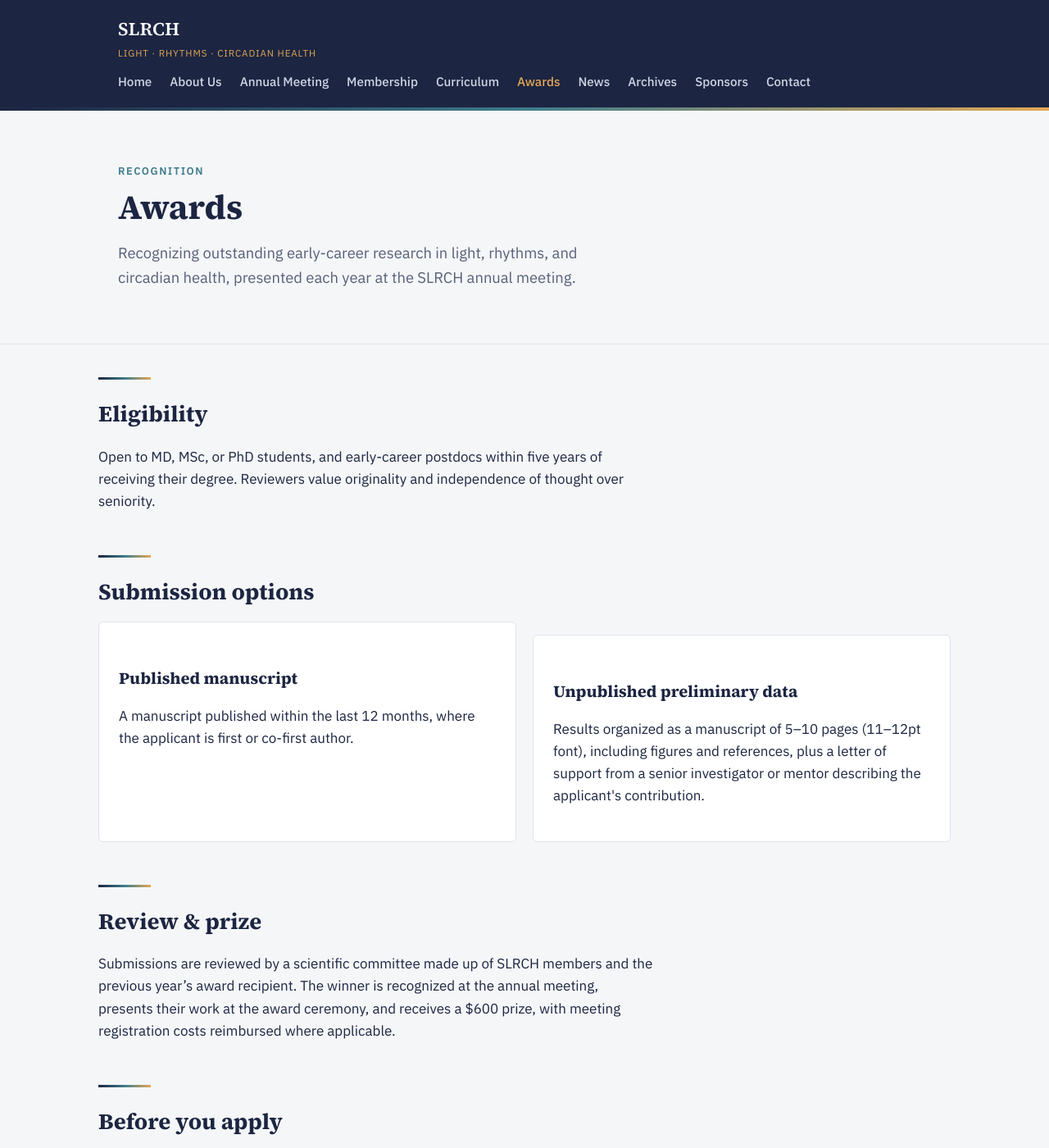
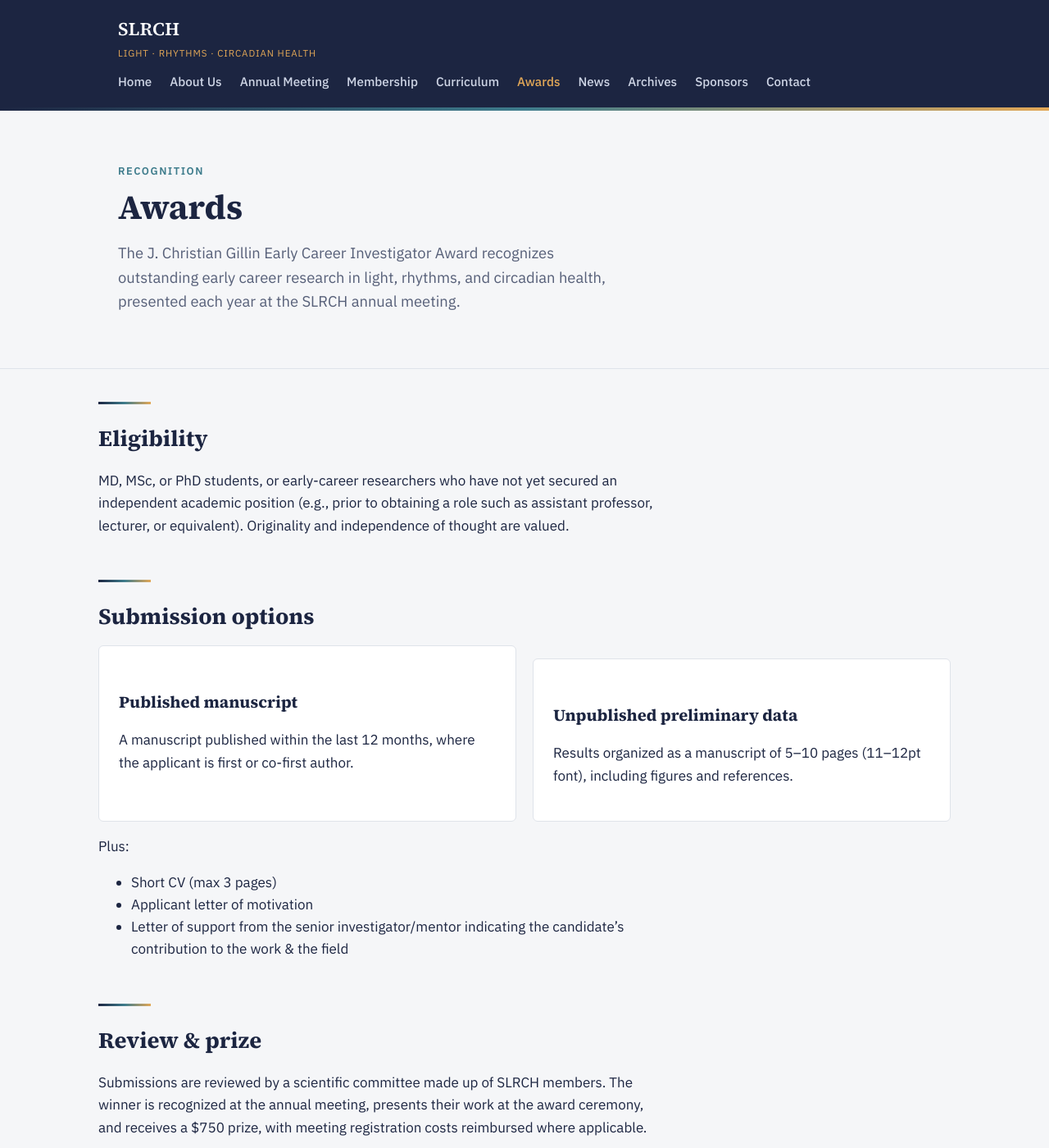
Before and after one commit to SLRCH-Society/SLRCH-website, a Jekyll site: the page built from awards.md, in a window 1280 px wide and 1400 px high. Shown: the whole window at 82% size. Built offline with Jekyll 4.4.1, drawn with Linux system fonts in a browser that asks for light colours.

Commit message:
Awards eligibility added

```diff
--- a/awards.md
+++ b/awards.md
@@ -3,12 +3,12 @@ layout: default
 title: Awards
 description: The J. Christian Gillin Early Career Investigator Award — eligibility, submission, and review process.
 eyebrow: Recognition
-lede: Recognizing outstanding early-career research in light, rhythms, and circadian health, presented each year at the SLRCH annual meeting.
+lede: The J. Christian Gillin Early Career Investigator Award recognizes outstanding early career research in light, rhythms, and circadian health, presented each year at the SLRCH annual meeting.
 ---
 
 ## Eligibility
 
-Open to MD, MSc, or PhD students, and early-career postdocs within five years of receiving their degree. Reviewers value originality and independence of thought over seniority.
+MD, MSc, or PhD students, or early-career researchers who have not yet secured an independent academic position (e.g., prior to obtaining a role such as assistant professor, lecturer, or equivalent). Originality and independence of thought are valued.
 
 ## Submission options
 
@@ -19,13 +19,18 @@ Open to MD, MSc, or PhD students, and early-career postdocs within five years of
   </div>
   <div class="card">
     <h3>Unpublished preliminary data</h3>
-    <p>Results organized as a manuscript of 5–10 pages (11–12pt font), including figures and references, plus a letter of support from a senior investigator or mentor describing the applicant's contribution.</p>
+    <p>Results organized as a manuscript of 5–10 pages (11–12pt font), including figures and references.</p>
   </div>
 </div>
 
+Plus:
+- Short CV (max 3 pages)
+- Applicant letter of motivation
+- Letter of support from the senior investigator/mentor indicating the candidate's contribution to the work & the field
+
 ## Review & prize
 
-Submissions are reviewed by a scientific committee made up of SLRCH members and the previous year's award recipient. The winner is recognized at the annual meeting, presents their work at the award ceremony, and receives a $600 prize, with meeting registration costs reimbursed where applicable.
+Submissions are reviewed by a scientific committee made up of SLRCH members. The winner is recognized at the annual meeting, presents their work at the award ceremony, and receives a $750 prize, with meeting registration costs reimbursed where applicable.
 
 ## Before you apply
 
```
